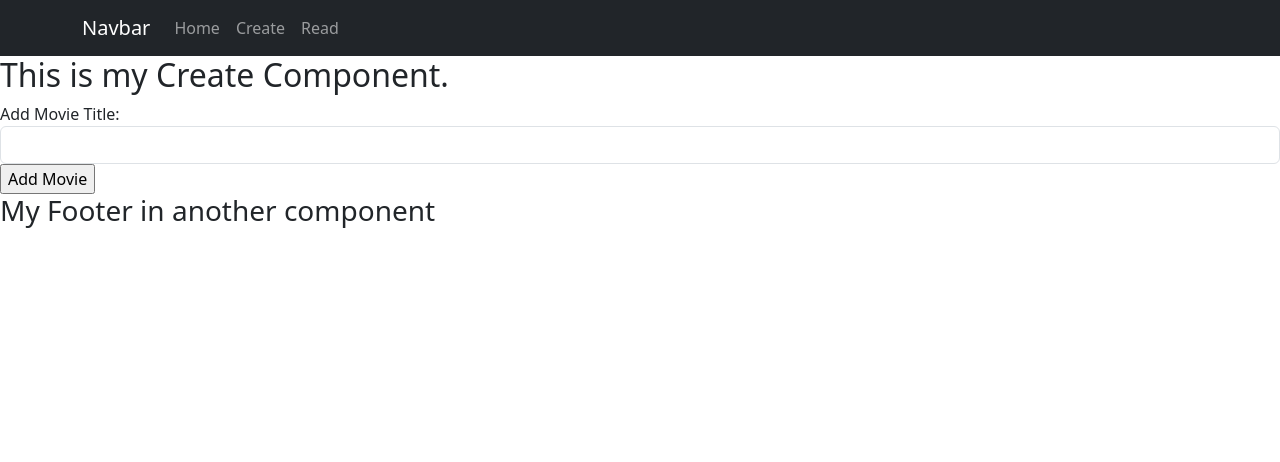
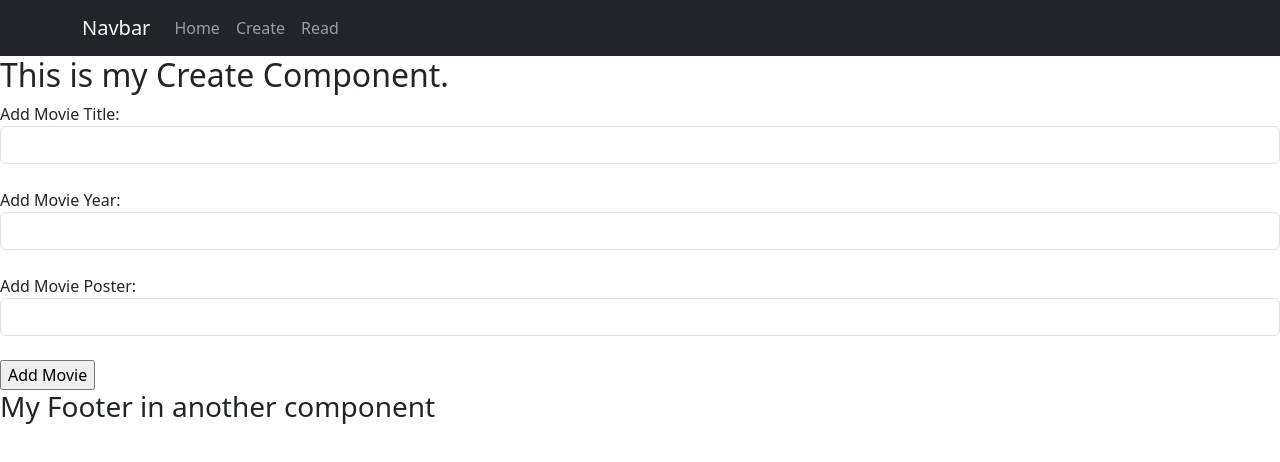
Before and after one commit to JenniferOji/Movie-App, a React (Create React App) app: page /create in a window 1280 px wide. Shown: the top 462 px of the page. Built offline with nearby package versions, Linux system fonts and the light colour scheme.

Commit message:
Lab 4 part 3

```diff
--- a/src/components/Create.js
+++ b/src/components/Create.js
@@ -5,10 +5,18 @@
   //created a state variavle and a method to update it
   //the initial value of title will be an empty string
   const [title, setTitle] = useState('');
+  const [Year, setYear] = useState('');
+  const [Poster, setPoster] = useState('');
 
+
+  //handles what happens to what been submitted
   const handleSubmit = (e) => {
     e.preventDefault();
     console.log(title);
+    console.log(Year);
+    console.log(Poster);
+
+
   }
 
   return (
@@ -26,6 +34,41 @@
           />
         </div>
         {/* button */}
+        {/* <input type="submit" value="Add Movie" /> */}
+        <div>
+            <label></label>
+        </div>
+
+        <div>
+        <label>Add Movie Year: </label>
+          <input type="text"
+            //styling from bootstrap
+            className="form-control"
+            // value is set to title and when theres change it executes the arrow function and passes in the value of the aria-controls=""
+            value={Year}
+            onChange={(e) => { setYear(e.target.value) }}
+          />
+        </div>
+
+        <div>
+            <label></label>
+        </div>
+
+        <div>
+        <label>Add Movie Poster: </label>
+          <input type="text"
+            //styling from bootstrap
+            className="form-control"
+            // value is set to title and when theres change it executes the arrow function and passes in the value of the aria-controls=""
+            value={Poster}
+            onChange={(e) => { setPoster(e.target.value) }}
+          />
+        </div>
+
+        <div>
+            <label></label>
+        </div>
+           {/* button */}
         <input type="submit" value="Add Movie" />
       </form>
     </div>
```
Also changed, not shown: src/components/Read.js (+8 -0 lines).
